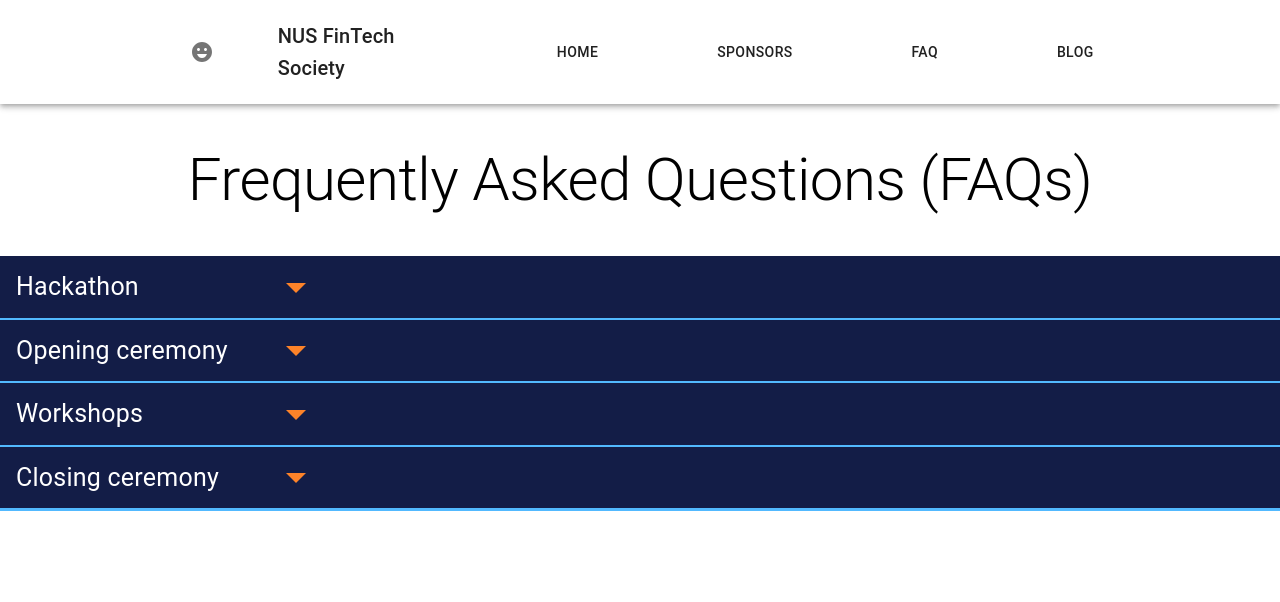
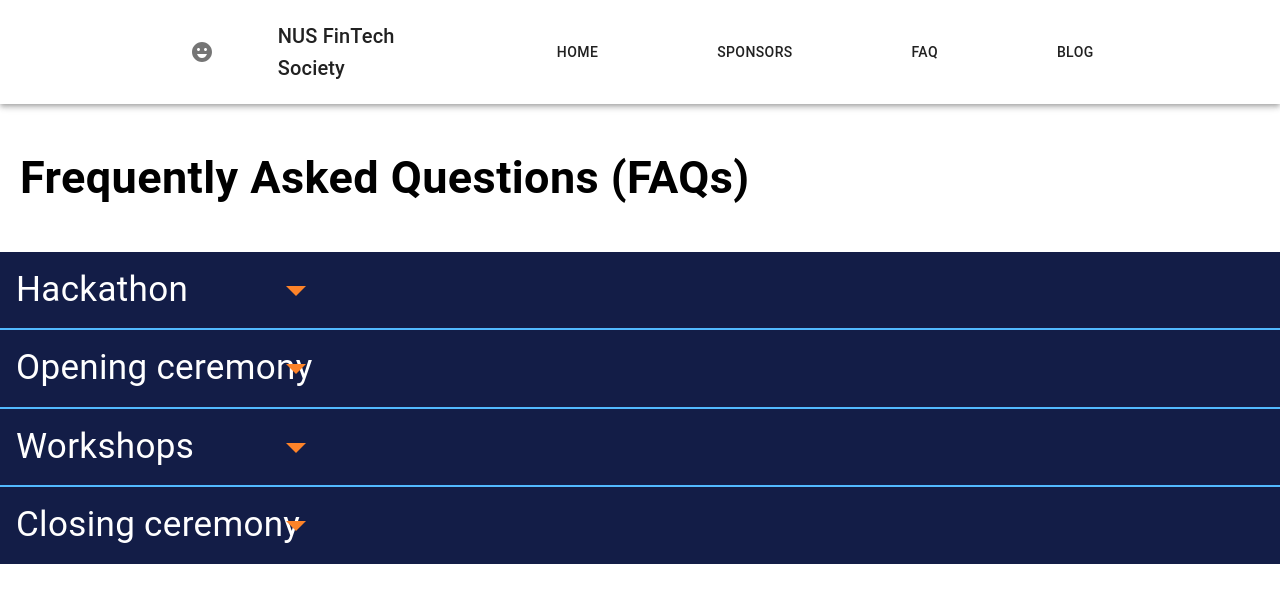
Before and after one commit to NUS-Fintech-Society/SD_FTS_Month, a React (Create React App) app in the folder fintech-month/: page /faq in a window 1280 px wide. Shown: the top 602 px of the page. Built offline with nearby package versions, Linux system fonts and the light colour scheme; the HTML template or start-up script is replaced by a standard one.

Commit message:
Refactored css to styles.js

```diff
--- a/fintech-month/src/pages/faq/FaqPage.js
+++ b/fintech-month/src/pages/faq/FaqPage.js
@@ -1,109 +1,17 @@
 import React from 'react';
-import { makeStyles } from '@material-ui/core/styles';
-import {Box} from '@material-ui/core';
-import {withStyles} from '@material-ui/core/styles';
-import {AccordionDetails} from '@material-ui/core';
+import {Box,Container,AccordionDetails} from '@material-ui/core';
 import Typography from '@material-ui/core/Typography';
-import MuiAccordion from '@material-ui/core/Accordion';
-import MuiAccordionSummary from '@material-ui/core/AccordionSummary';
 import ArrowDropDownIcon from '@material-ui/icons/ArrowDropDown';
+import {useStyles, CustomizedAccordionSummary, CustomizedAccordion} from './styles.js';
 
 
-const CustomizedAccordion = withStyles({
-  root: {
-    boxShadow: 'none',
-    '&:not(:last-child)': {
-      borderBottom: 0,
-    },
-    '&:before': {
-      display: 'none',
-    },
-    '&$expanded': {
-      margin: 'auto',
-    },
-  },
-  expanded: {},
-})(MuiAccordion);
-
-const CustomizedAccordionSummary = withStyles({
-  root: {
-    backgroundColor: '#131D47',
-    borderBottom: '3px solid #52B9FF',
-    marginBottom: -1,
-    minHeight: 56,
-    '&$expanded': {
-      minHeight: 56,
-    },
-  },
-  content: {
-    flexDirection:'row',
-    width:'33.33%',
-    '&$expanded': {
-      margin: '12px 0',
-    },
-    order:1,
-  },
-  expanded: {},
-  expandIcon: {
-    position: 'absolute',
-    right: '75%',
-    color:'#FD8329',
-    '& svg':{
-      fontSize:48,
-    },
-    '&$expanded': {
-      transform: 'rotate(-90deg)',
-    },
-    order:2,
-  }
-})(MuiAccordionSummary);
-
-const useStyles = makeStyles((theme) => ({
-  root: {
-    width: '100%',
-  },
-  details : {
-    display: 'flex',
-    flexDirection: 'column',
-    margin:'20px 40px',
-  },
-  heading: {
-    fontSize: theme.typography.pxToRem(25),
-    fontWeight: theme.typography.fontWeightRegular,
-    color: '#FFFFFF',
-  },
-  questions: {
-    fontSize: theme.typography.pxToRem(20),
-    fontWeight: theme.typography.fontWeightBold,
-    padding: '10px 0',
-  },
-  answers: {
-    display:'flex',
-    fontSize: theme.typography.pxToRem(15),
-    fontWeight: theme.typography.fontWeightMedium,
-  },
-
-  faq:{
-    height: '25%',
-    margin:'40px 0',
-  },
-  box:{
-    marginBottom: '20px',
-  },
-  underlinedanswers:{
-    fontSize: theme.typography.pxToRem(15),
-    fontWeight: theme.typography.fontWeightMedium,
-    textDecoration: 'underline',
-    marginLeft: '3px'
-  },
-}));
 
 export default function FaqPage() {
   const classes = useStyles();
 
   return (
     <Box className={classes.root}>
-      <Typography variant="h2" className={classes.faq}>Frequently Asked Questions (FAQs)</Typography>
+      <Typography className={classes.faq}>Frequently Asked Questions (FAQs)</Typography>
       <CustomizedAccordion>
         <CustomizedAccordionSummary
           expandIcon={<ArrowDropDownIcon/>}
@@ -114,25 +22,25 @@
         </CustomizedAccordionSummary>
         <AccordionDetails className={classes.details}>
 
-          <Box className={classes.box}>
+          <Container className={classes.qnacontainer}>
           <Typography className={classes.questions}>
             Who is eligible to take part in the hacakthon?
           </Typography>
           <Typography className={classes.answers}>
             All university and polytechnic students in Singapore are welcome to sign up for the hackathon!
           </Typography>
-          </Box>
+          </Container>
 
-          <Box className={classes.box}>
+          <Container className={classes.qnacontainer}>
           <Typography className={classes.questions}>
             Are there any requirements for the hackathon team formation?
           </Typography>
           <Typography className={classes.answers}>
             The team should be made up of 2-4 members. Team members need not be from the same school. Please appoint a team leader to be the main point of contact.
           </Typography>
-          </Box>
+          </Container>
 
-          <Box className={classes.box}>
+          <Container className={classes.qnacontainer}>
           <Typography className={classes.questions}>
             How do we sign up?
           </Typography>
@@ -143,9 +51,9 @@
           <Typography className={classes.answers}>
             Each team should only sign up<Typography className={classes.underlinedanswers}>once</Typography>. Please appoint a team leader and fill up all team members' particulars as stated in the form.
           </Typography>
-          </Box>
+          </Container>
 
-          <Box className={classes.box}>
+          <Container className={classes.qnacontainer}>
           <Typography className={classes.questions}>
             How many rounds are there in the hackathon?
           </Typography>
@@ -160,9 +68,9 @@
           <Typography className={classes.answers}>
             These 8 finalist teams will then be invited to attend our closing ceremony held at (venue) where they will be pitching their proposals to a panel of distinguished external judges. After which, the judges will pick the top 3 teams as well as the team with the most outstanding pitch to win attractive prizes.
           </Typography>
-          </Box>
+          </Container>
 
-          <Box className={classes.box}>
+          <Container className={classes.qnacontainer}>
           <Typography className={classes.questions}>
             Will the hackathon be conducted remotely?
           </Typography>
@@ -173,34 +81,34 @@
           <Typography className={classes.answers}>
             However, the final round will be conducted physically at (venue) for the top 8 finalist teams. For the teams that did not make it to the final round, we will be conducting a Live Stream event via (platform) for you.
           </Typography>
-          </Box>
+          </Container>
 
-          <Box className={classes.box}>
+          <Container className={classes.qnacontainer}>
           <Typography className={classes.questions}>
             What should format of the file be for the hackathon submission?
           </Typography>
           <Typography className={classes.answers}>
             TBC
           </Typography>
-          </Box>
+          </Container>
 
-          <Box className={classes.box}>
+          <Container className={classes.qnacontainer}>
           <Typography className={classes.questions}>
             Where do we submit our files for the hackathon?
           </Typography>
           <Typography className={classes.answers}>
             TBC
           </Typography>
-          </Box>
+          </Container>
 
-          <Box className={classes.box}>
+          <Container className={classes.qnacontainer}>
           <Typography className={classes.questions}>
             What are the judging criterias?
           </Typography>
           <Typography className={classes.answers}>
             TBC
           </Typography>
-          </Box>
+          </Container>
 
         </AccordionDetails>
       </CustomizedAccordion>
@@ -215,23 +123,23 @@
         </CustomizedAccordionSummary>
         <AccordionDetails className={classes.details}>
 
-          <Box className={classes.box}>
+          <Container className={classes.qnacontainer}>
           <Typography className={classes.questions}>
             Will the opening ceremony be conducted virtually?
           </Typography>
           <Typography className={classes.answers}>
             Yes, the opening ceremony will be conducted virtually via (platform). We will be sending out the link via email to all hackathon participants 2-3 days before the opening ceremony.
           </Typography>
-          </Box>
+          </Container>
 
-          <Box className={classes.box}>
+          <Container className={classes.qnacontainer}>
           <Typography className={classes.questions}>
             Is it compulsory for all hackathon participants to be present during the opening ceremony?
           </Typography>
           <Typography className={classes.answers}>
             Yes, all hackathon participants must be present during the opening ceremony as  we will be revealing the problem statement
           </Typography>
-          </Box>
+          </Container>
 
         </AccordionDetails>
       </CustomizedAccordion>
@@ -245,7 +153,7 @@
           <Typography className={classes.heading}>Workshops</Typography>
         </CustomizedAccordionSummary>
         <AccordionDetails className={classes.details}>
-          <Box className={classes.box}>
+          <Container className={classes.qnacontainer}>
           <Typography className={classes.questions}>
             How do we sign-up?
           </Typography>
@@ -260,43 +168,43 @@
           <Typography className={classes.answers}>
             Please sign up individually and only submit each of the forms <Typography className={classes.underlinedanswers}>once</Typography>.
           </Typography>
-          </Box>
+          </Container>
 
-          <Box className={classes.box}>
+          <Container className={classes.qnacontainer}>
           <Typography className={classes.questions}>
             Will the workshops be conducted virtually?
           </Typography>
           <Typography className={classes.answers}>
             Yes, both the beginner and external workshops will be conducted virually via Zoom.
           </Typography>
-          </Box>
+          </Container>
 
-          <Box className={classes.box}>
+          <Container className={classes.qnacontainer}>
           <Typography className={classes.questions}>
             Are the workshops compulsory for hackathon participants?
           </Typography>
           <Typography className={classes.answers}>
             No. The workshops are meant to better equip all participants, regardless of their background, for the hackathon. If you do not require any additional help/guidance, you need not sign up for the workshops.
           </Typography>
-          </Box>
+          </Container>
 
-          <Box className={classes.box}>
+          <Container className={classes.qnacontainer}>
           <Typography className={classes.questions}>
             If I am not participating in the hackathon, can I still sign up for any of the workshops?
           </Typography>
           <Typography className={classes.answers}>
             Non-hackathon participants may still sign up for any of the workshops but please note that you'll not be guaranteed a slot as priority will be given to hackathon participants. In the event that we have leftover slots for any of the workshops, we will be opening them up to non-hackathon participants on FCFS basis.
           </Typography>
-          </Box>
+          </Container>
 
-          <Box className={classes.box}>
+          <Container className={classes.qnacontainer}>
           <Typography className={classes.questions}>
             How many workshops can I sign up for?
           </Typography>
           <Typography className={classes.answers}>
             There is no limit to the maximum number of workshops you can sign up for.
           </Typography>
-          </Box>
+          </Container>
 
         </AccordionDetails>
       </CustomizedAccordion>
@@ -306,28 +214,29 @@
           expandIcon={<ArrowDropDownIcon/>}
           aria-controls="panel4a-content"
           id="panel4a-header"
+          className={classes.lastAccordionSummary}
         >
           <Typography className={classes.heading}>Closing ceremony</Typography>
         </CustomizedAccordionSummary>
         <AccordionDetails className={classes.details}>
 
-          <Box className={classes.box}>
+          <Container className={classes.qnacontainer}>
           <Typography className={classes.questions}>
             Will all hackathon participants be physically present at the venue?
           </Typography>
           <Typography className={classes.answers}>
             No, in view of COVID-19 restrictions, only the top 8 finalist teams will be invited down to the venue. However, a Live Stream event will be made available to the rest of the participants.
           </Typography>
-          </Box>
+          </Container>
 
-          <Box className={classes.box}>
+          <Container className={classes.qnacontainer}>
           <Typography className={classes.questions}>
             Is it compulsory for all hackathon participants to join in the Live Stream?
           </Typography>
           <Typography className={classes.answers}>
             Yes. Come join us for an exciting lineup of pitches made by our top 8 finalist teams to a panel of external judges and get to claim your e-vouchers from us at the end of the session!
           </Typography>
-          </Box>
+          </Container>
 
         </AccordionDetails>
       </CustomizedAccordion>
--- /dev/null
+++ b/fintech-month/src/pages/faq/styles.js
@@ -0,0 +1,102 @@
+import React from 'react';
+import { makeStyles } from '@material-ui/core/styles';
+import {withStyles} from '@material-ui/core/styles';
+import MuiAccordion from '@material-ui/core/Accordion';
+import MuiAccordionSummary from '@material-ui/core/AccordionSummary';
+
+export const CustomizedAccordion = withStyles({
+    root: {
+      boxShadow: 'none',
+      '&:not(:last-child)': {
+        borderBottom: 0,
+      },
+      '&:before': {
+        display: 'none',
+      },
+      '&$expanded': {
+        margin: 'auto',
+      },
+    },
+    expanded: {},
+  })(MuiAccordion);
+
+export const CustomizedAccordionSummary = withStyles({
+    root: {
+      backgroundColor: '#131D47',
+      borderBottom: '3px solid #52B9FF',
+      marginBottom: -1,
+      minHeight: 56,
+      '&$expanded': {
+        minHeight: 56,
+      },
+    },
+    content: {
+      flexDirection:'row',
+      width:'33.33%',
+      '&$expanded': {
+        margin: '12px 0',
+      },
+      order:1,
+    },
+    expanded: {
+      borderBottom:'0px',
+    },
+    expandIcon: {
+      position: 'absolute',
+      right: '75%',
+      color:'#FD8329',
+      '& svg':{
+        fontSize:48,
+      },
+      '&$expanded': {
+        transform: 'rotate(-90deg)',
+      },
+      order:2,
+    }
+  })(MuiAccordionSummary);
+
+export const useStyles = makeStyles((theme) => ({
+    root: {
+      width: '100%',
+    },
+    details : {
+      display: 'flex',
+      flexDirection: 'column',
+    },
+    heading: {
+      fontSize: theme.typography.pxToRem(35),
+      fontWeight: theme.typography.fontWeightRegular,
+      color: '#FFFFFF',
+    },
+    questions: {
+      fontSize: theme.typography.pxToRem(30),
+      fontWeight: theme.typography.fontWeightBold,
+      padding: '10px 0',
+    },
+    answers: {
+      display:'flex',
+      fontSize: theme.typography.pxToRem(20),
+      fontWeight: theme.typography.fontWeightMedium,
+    },
+
+    faq:{
+      height: '25%',
+      fontSize: theme.typography.pxToRem(45),
+      margin:'40px 0',
+      marginLeft: '20px',
+      justifyContent: 'left',
+      fontWeight: theme.typography.fontWeightBold,
+    },
+    qnacontainer:{
+      marginBottom: '20px',
+    },
+    underlinedanswers:{
+      fontSize: theme.typography.pxToRem(20),
+      fontWeight: theme.typography.fontWeightMedium,
+      textDecoration: 'underline',
+      marginLeft: '3px'
+    },
+    lastAccordionSummary:{
+      borderBottom:'0px',
+    }
+  }));
```
